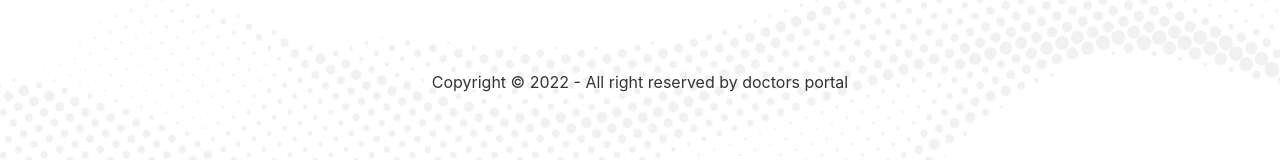
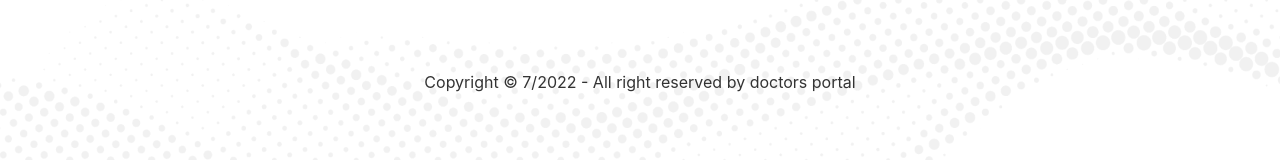
Before and after one commit to ajoy45/doctor-portal-client, a React (Create React App) app: page /login in a window 1280 px wide. Shown: the part 304-464 px from the top of the page. Built offline with nearby package versions, Linux system fonts and the light colour scheme.

Commit message:
date added

```diff
--- a/src/Components/Shared/Footer.js
+++ b/src/Components/Shared/Footer.js
@@ -1,6 +1,10 @@
 import React from 'react';
 import footer from '../../assets/images/footer.png'
 const Footer = () => {
+    const date=new Date()
+    const year= date.getFullYear()
+    const month=date.getMonth()
+
     return (
         <footer style={{
             background: `url(${footer})`,
@@ -31,7 +35,7 @@ const Footer = () => {
                 </div>
             </div>
             <div >
-                <p className='text-center mt-24'>Copyright © 2022 - All right reserved by doctors portal</p>
+                <p className='text-center mt-24'>Copyright © {month}/{year} - All right reserved by doctors portal</p>
             </div>
         </footer>
     );
```
